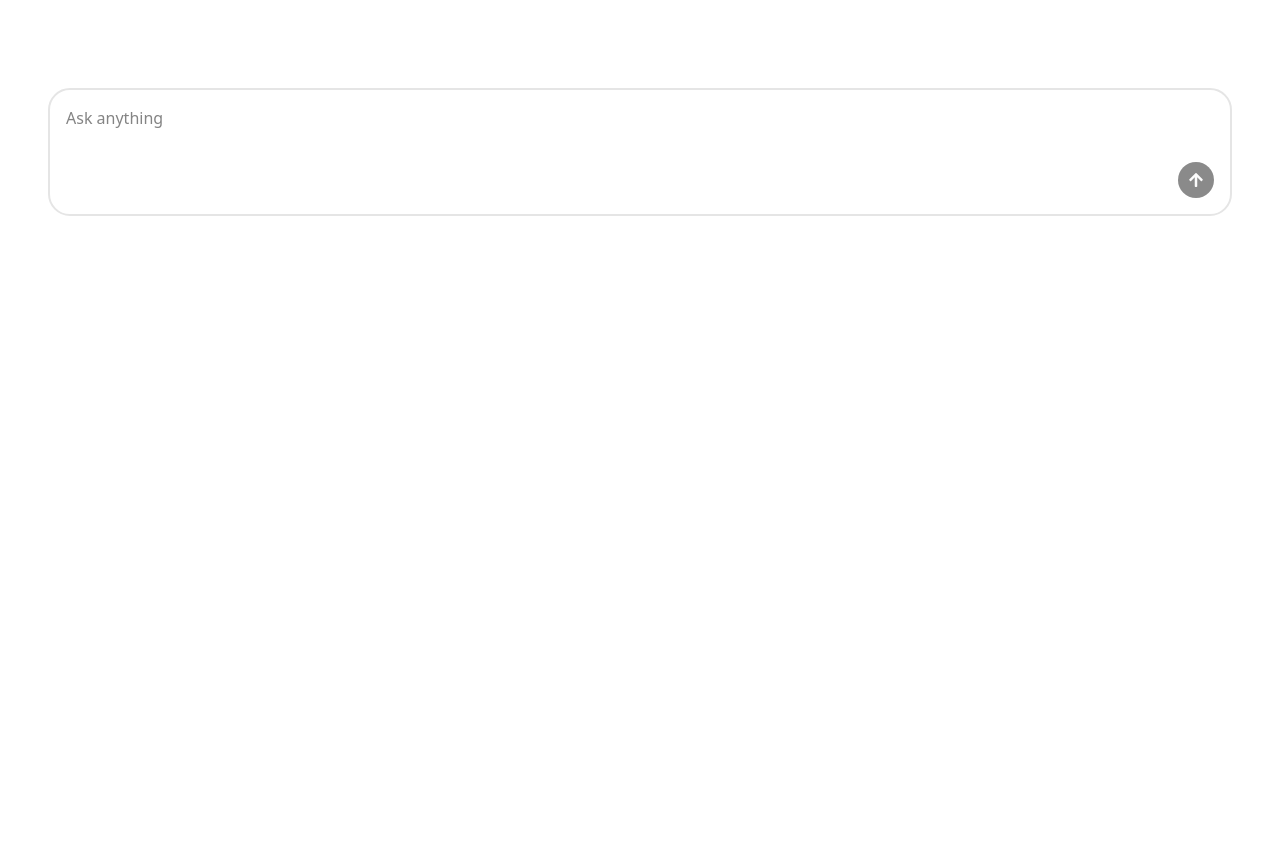
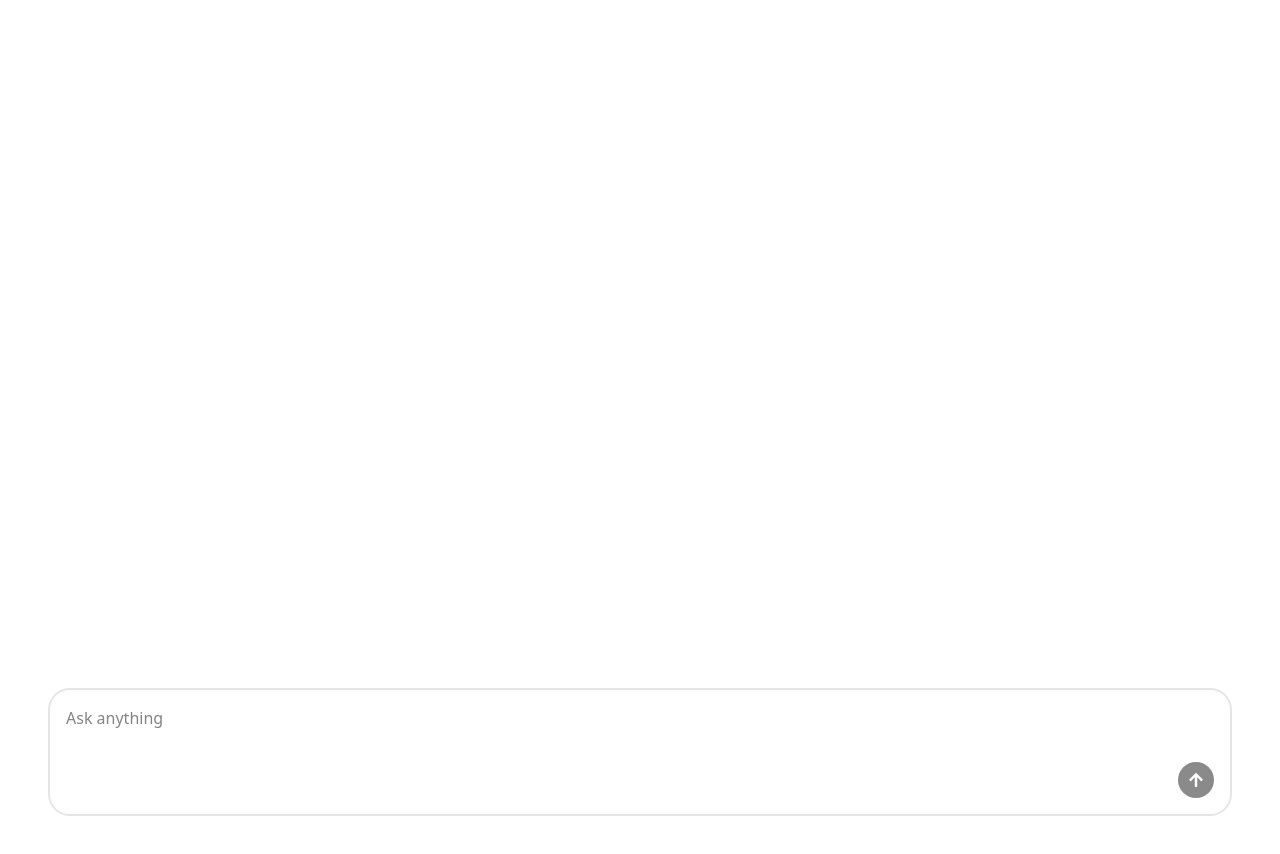
Before and after one commit to Shaz-gill/fullstack-ts-chatbot, a React (Vite) app in the folder packages/client/: page / in a window 1280 px wide. Shown: the top 854 px of the page. Before the commit the page ends 800 px from the top, so only its background shows below. Built offline with nearby package versions, Linux system fonts and the light colour scheme.

Commit message:
Error Handling & Improving the frontend

```diff
--- a/packages/client/src/App.tsx
+++ b/packages/client/src/App.tsx
@@ -3,7 +3,7 @@
 
 function App() {
    return (
-      <div className="p-4">
+      <div className="p-4 h-screen w-full">
          <ChatBot />
       </div>
    );
--- a/packages/client/src/components/ChatBot.tsx
+++ b/packages/client/src/components/ChatBot.tsx
@@ -27,7 +27,8 @@
 export const ChatBot = () => {
    const [messages, setMessage] = useState<Message[]>([]);
    const [isBotTyping, setIsBotTyping] = useState(false);
-   const formRef = useRef<HTMLFormElement | null>(null);
+   const [error, setError] = useState('');
+   const lastMessageRef = useRef<HTMLDivElement | null>(null);
 
    // We used 'ref hook' because 'conversationId' should be created once and should not change and re-render, that is the difference between the ref and state hooks.
    // With 'ref hook', we can store values that should not cause a re-render. It's good for timers, IDs.
@@ -35,10 +36,11 @@
    const { register, handleSubmit, reset, formState } = useForm<FormData>();
 
    useEffect(() => {
-      formRef.current?.scrollIntoView({ behavior: 'smooth' });
+      lastMessageRef.current?.scrollIntoView({ behavior: 'smooth' });
    }, [messages]);
 
    const onSubmit = async ({ prompt }: FormData) => {
+      try {
          setMessage((prev) => [
             ...prev,
             {
@@ -47,9 +49,9 @@
             },
          ]);
 
-      setIsBotTyping(true);
+         setError('');
 
-      reset();
+         reset({ prompt: '' });
 
          const { data } = await axios.post<ChatResponse>('/api/chat', {
             prompt,
@@ -63,8 +65,11 @@
                role: 'bot',
             },
          ]);
-
+      } catch (error) {
+         setError('Something went wrong, try again!');
+      } finally {
          setIsBotTyping(false);
+      }
    };
 
    const onKeyDown = (e: KeyboardEvent<HTMLFormElement>) => {
@@ -85,12 +90,13 @@
    };
 
    return (
-      <div>
-         <div className="flex flex-col gap-3 mb-10">
+      <div className="flex flex-col h-full">
+         <div className="flex flex-col flex-1 gap-3 mb-10 overflow-y-auto">
             {messages.map((message, index) => (
                <div
                   key={index}
                   onCopy={onCopyMessage}
+                  ref={index === messages.length - 1 ? lastMessageRef : null}
                   className={`px-3 py-1 rounded-xl ${
                      message.role === 'user'
                         ? 'bg-blue-600 text-white self-end'
@@ -107,18 +113,19 @@
                   <div className="w-2 h-2 rounded-full bg-gray-800 animate-pulse delay-300"></div>
                </div>
             )}
+            {error && <p className="text-red-500">{error}</p>}
          </div>
          <form
             onSubmit={submit} // returns a function
             onKeyDown={onKeyDown}
             className="flex flex-col gap-2 items-end border-2 p-4 rounded-3xl"
-            ref={formRef}
          >
             <textarea
                {...register('prompt', {
                   required: true,
                   validate: (data) => data.trim().length > 0,
                })}
+               autoFocus
                className="w-full border-0 focus:outline-0 resize-none"
                placeholder="Ask anything"
                maxLength={1000}
```
Lines whose indentation alone changed are shown as unchanged.
